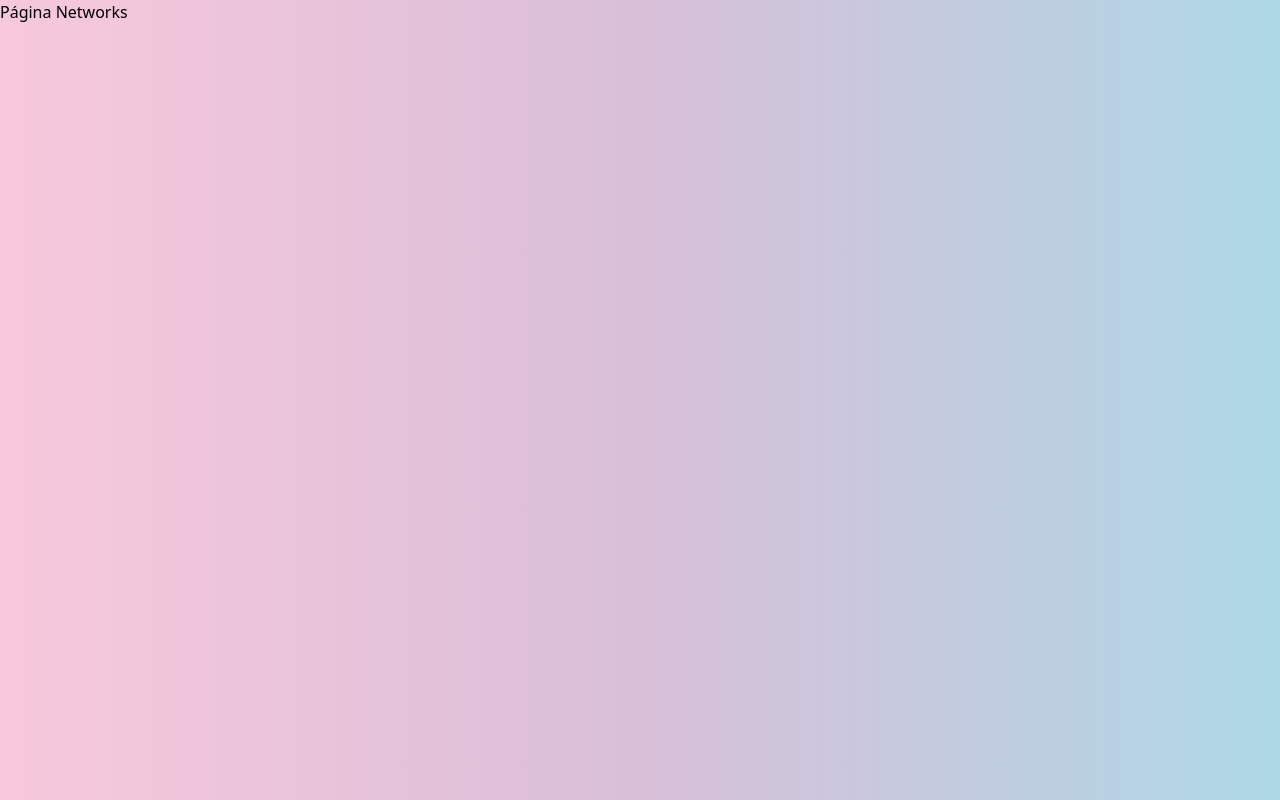
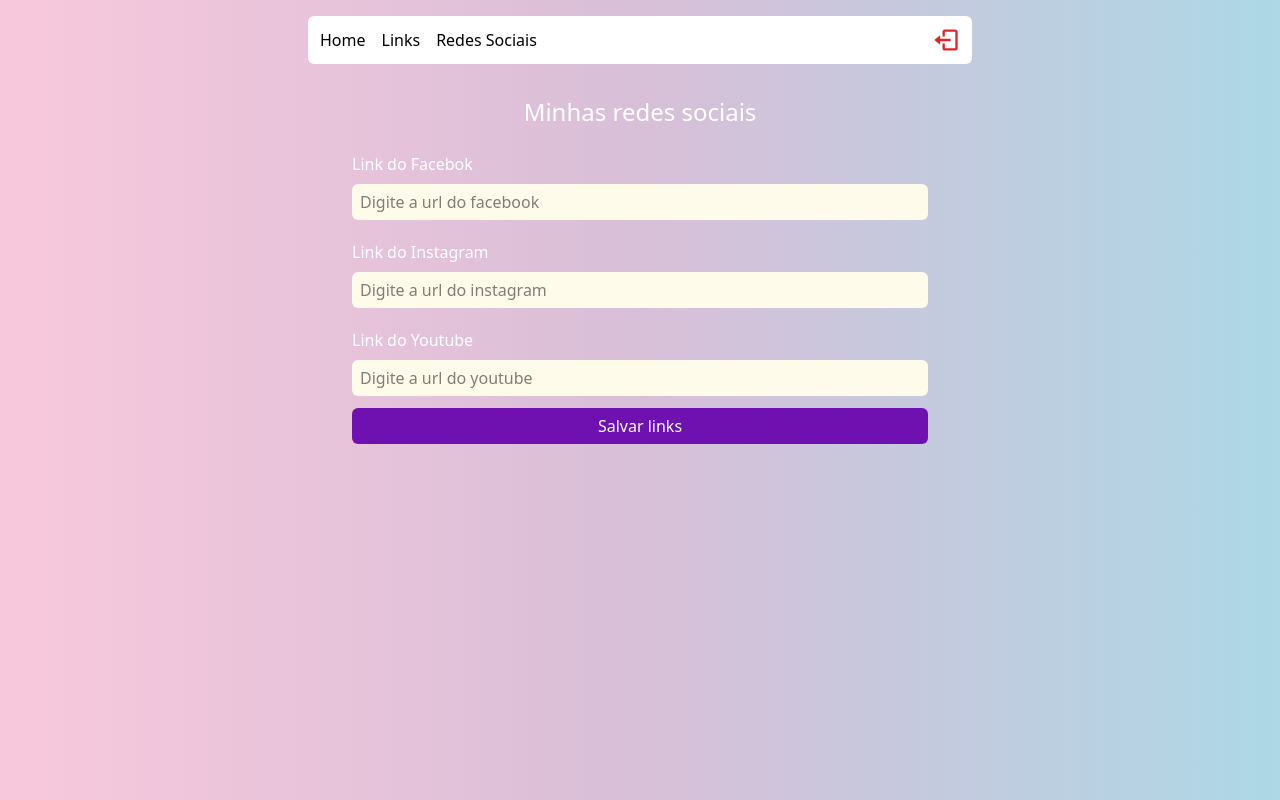
Before and after one commit to AndreessaLopes/linktree, a React (Vite) app: page /admin/social in a window 1280 px wide. Built offline with nearby package versions, Linux system fonts and the light colour scheme; no server answers; the database is empty; sample sign-in values are in the browser's storage.

Commit message:
adiciona funcionalidade de gerenciamento de links sociais na página Networks com integração ao Firestore

```diff
--- a/src/pages/networks/index.tsx
+++ b/src/pages/networks/index.tsx
@@ -1,7 +1,94 @@
+import { FormEvent, useEffect, useState } from "react";
+import { Header } from "../../components/Header";
+import { Input } from "../../components/Input";
+import { db } from "../../services/firebaseConnection";
+import { addDoc, setDoc, getDoc, doc } from "firebase/firestore";
+
 export function Networks() {
-    return (
-      <div>
-        Página Networks
-      </div>
-    )
+  const [facebook, setFacebook] = useState("");
+  const [instagram, setInstagram] = useState("");
+  const [youtube, setYoutube] = useState("");
+
+  useEffect(() => {
+    function loadLinks() {
+      const docRef = doc(db, "social", "link");
+      getDoc(docRef)
+        .then((snapshot) => {
+          if (snapshot.data() != undefined) {
+            setFacebook(snapshot.data()?.facebook);
+            setInstagram(snapshot.data()?.instagram);
+            setYoutube(snapshot.data()?.youtube);
+          }
+        })
+        .catch((error) => {
+          console.error("ERRO AO BUSCAR " + error);
+        });
+    }
+    loadLinks();
+  }, []);
+
+  function handleRegister(e: FormEvent) {
+    e.preventDefault();
+
+    setDoc(doc(db, "social", "link"), {
+      facebook: facebook,
+      instagram: instagram,
+      youtube: youtube,
+    })
+      .then(() => {
+        console.log("CADASTRADO COM SUCESSO");
+      })
+      .catch((error) => {
+        console.error("ERRO AO SALVAR " + error);
+      });
   }
+
+  return (
+    <div className="flex flex-col items-center min-h-screen pb-7 px-2">
+      <Header />
+
+      <h1 className="text-white text-2xl font-medium mt-8 mb-4">
+        Minhas redes sociais
+      </h1>
+
+      <form className="flex flex-col max-w-xl w-full" onSubmit={handleRegister}>
+        <label className="text-white font-medium mt-2 mb-2">
+          Link do Facebok
+        </label>
+        <Input
+          placeholder="Digite a url do facebook"
+          type="url"
+          value={facebook}
+          onChange={(e) => setFacebook(e.target.value)}
+        />
+
+        <label className="text-white font-medium mt-2 mb-2">
+          Link do Instagram
+        </label>
+        <Input
+          placeholder="Digite a url do instagram"
+          type="url"
+          value={instagram}
+          onChange={(e) => setInstagram(e.target.value)}
+        />
+
+        <label className="text-white font-medium mt-2 mb-2">
+          Link do Youtube
+        </label>
+        <Input
+          placeholder="Digite a url do youtube"
+          type="url"
+          value={youtube}
+          onChange={(e) => setYoutube(e.target.value)}
+        />
+
+        <button
+          type="submit"
+          className="text-white bg-purple-800 h-9 rounded-md items-center justify-center flex mb-7"
+        >
+          Salvar links
+        </button>
+      </form>
+    </div>
+  );
+}
```
